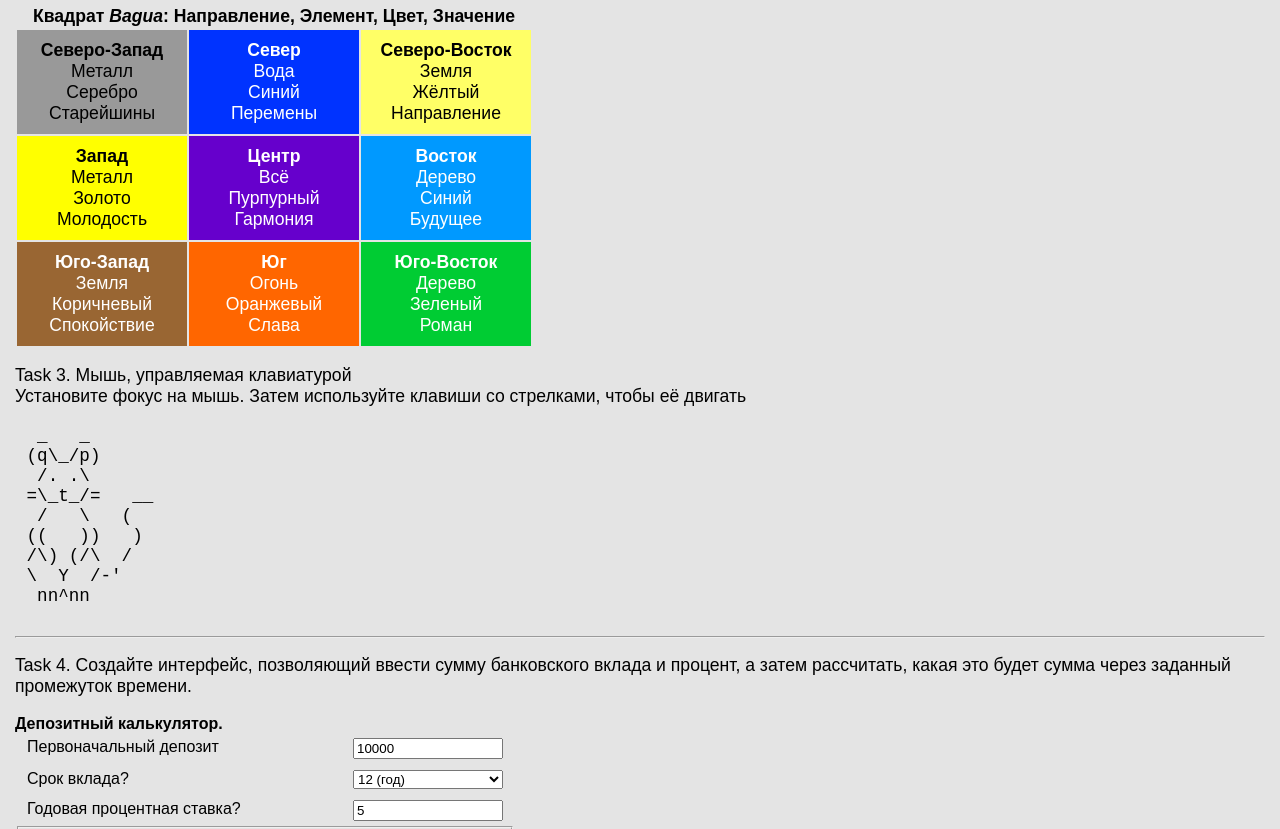
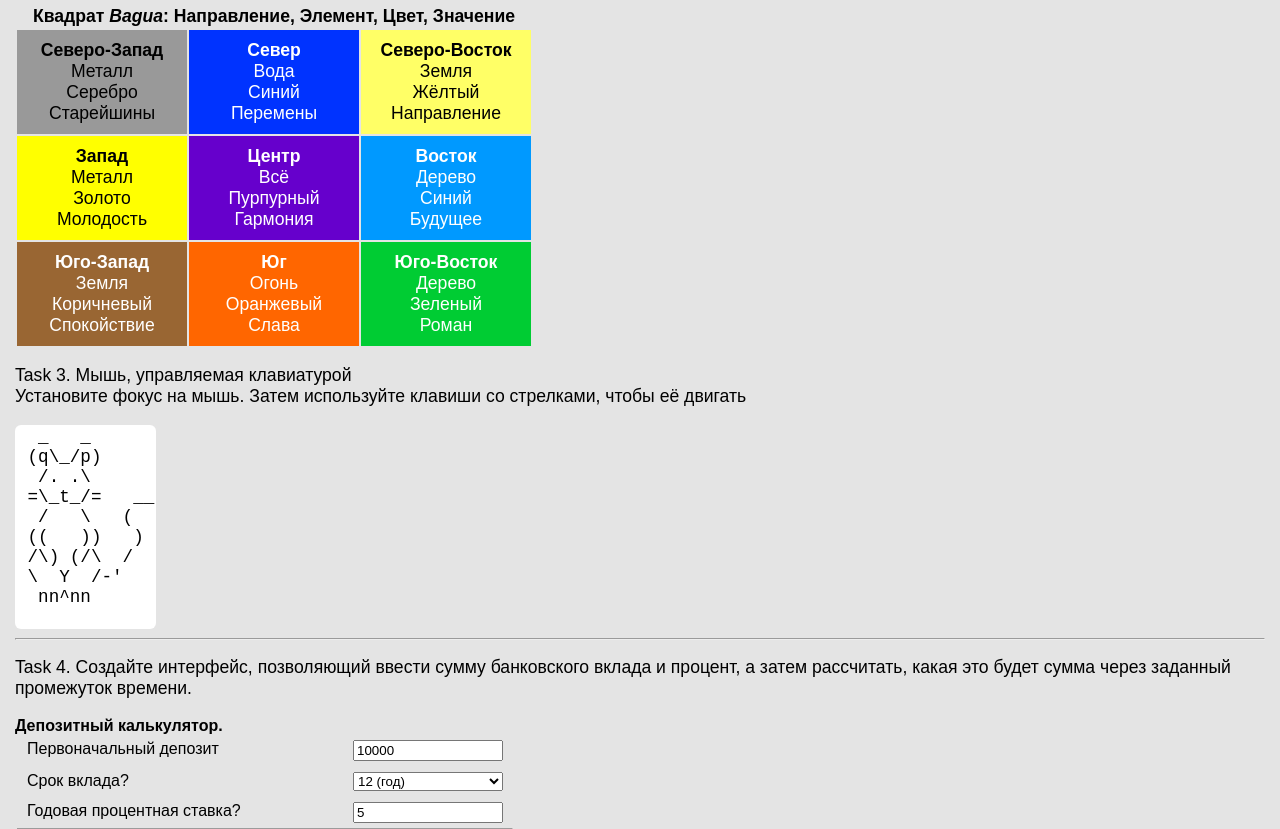
Before and after one commit to NikitaBelevich/DOM-Forms, a plain HTML site: page index.html in a window 1280 px wide. Shown: the part 454-1283 px from the top of the page. Drawn offline with Linux system fonts and the light colour scheme.

Commit message:
css: Подправленые стили в 3 задаче
Теперь мышь белая :)

```diff
--- a/scss/main-style.scss
+++ b/scss/main-style.scss
@@ -106,10 +106,13 @@ th {
     display: inline-block;
     cursor: pointer;
     margin: 0;
-    border: 1px solid transparent;
+    border: 2px solid transparent;
+    border-radius: 6px;
+    background-color: #fff;
+    z-index: 100;
     &:focus{
         outline: none;
-        border: 1px dashed rgb(211, 16, 185);
+        border: 2px dashed rgb(211, 16, 185);
     }
 }
 
```
Also changed, not shown: css/main-style.css.
